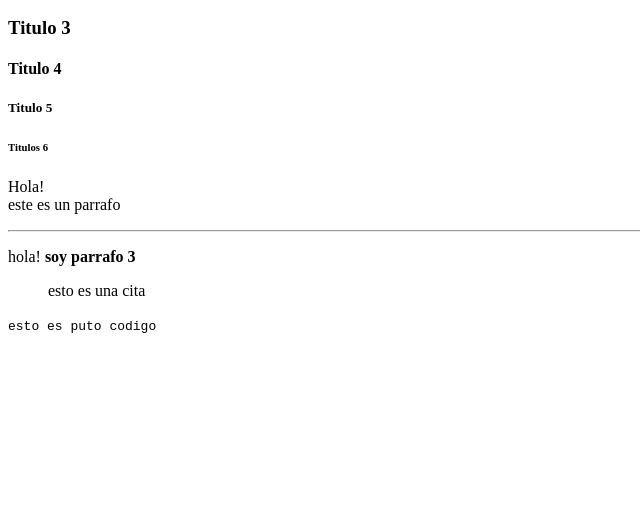
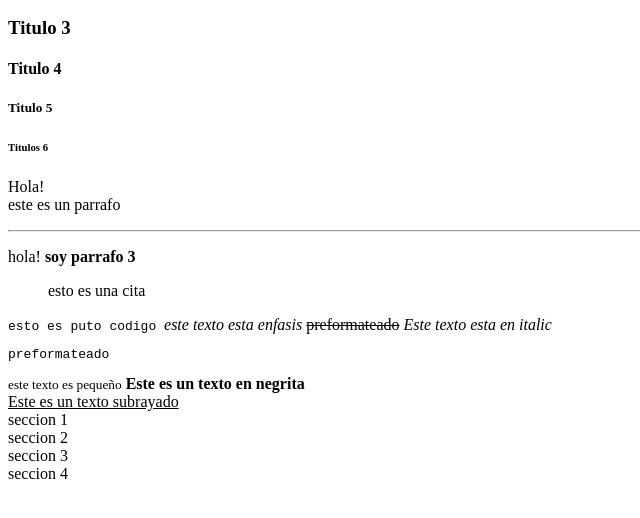
Before and after one commit to DaryxD/html, a plain HTML site: page index.html in a window 1280 px wide. Shown: the part 110-628 px from the top of the page, without its empty margins (0-640 px from the left). Drawn offline with Linux system fonts and the light colour scheme.

Commit message:
Actualizacion principios basicos html

```diff
--- a/index.html
+++ b/index.html
@@ -19,6 +19,18 @@
             <p> hola! <b> soy parrafo 3</b> </p>
             <blockquote>esto es una cita</blockquote>
             <code> esto es puto codigo </code>
+            <em> este texto esta enfasis </em>
+            <s> preformateado</s>
+            <i> Este texto esta en italic</i>
+            <pre>preformateado</pre>
+            <small> este texto es pequeño</small>
+            <strong>Este es un texto en negrita</strong>
+            <br />
+            <u> Este es un texto subrayado</u>
+            <div>seccion 1</div>
+            <div>seccion 2</div>
+            <div>seccion 3</div>
+            <div>seccion 4</div>
         </body>
 
     </html>
```
